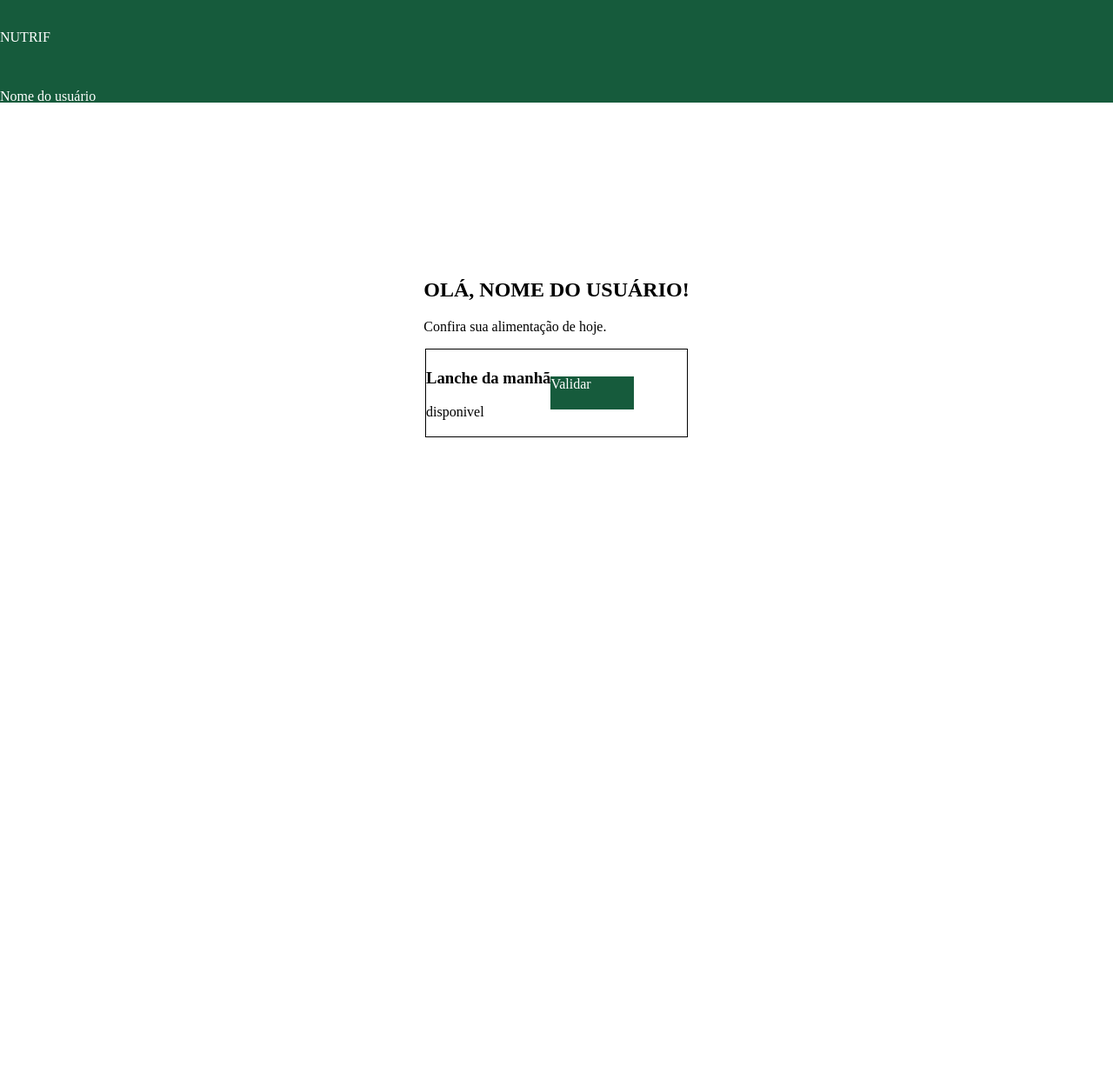
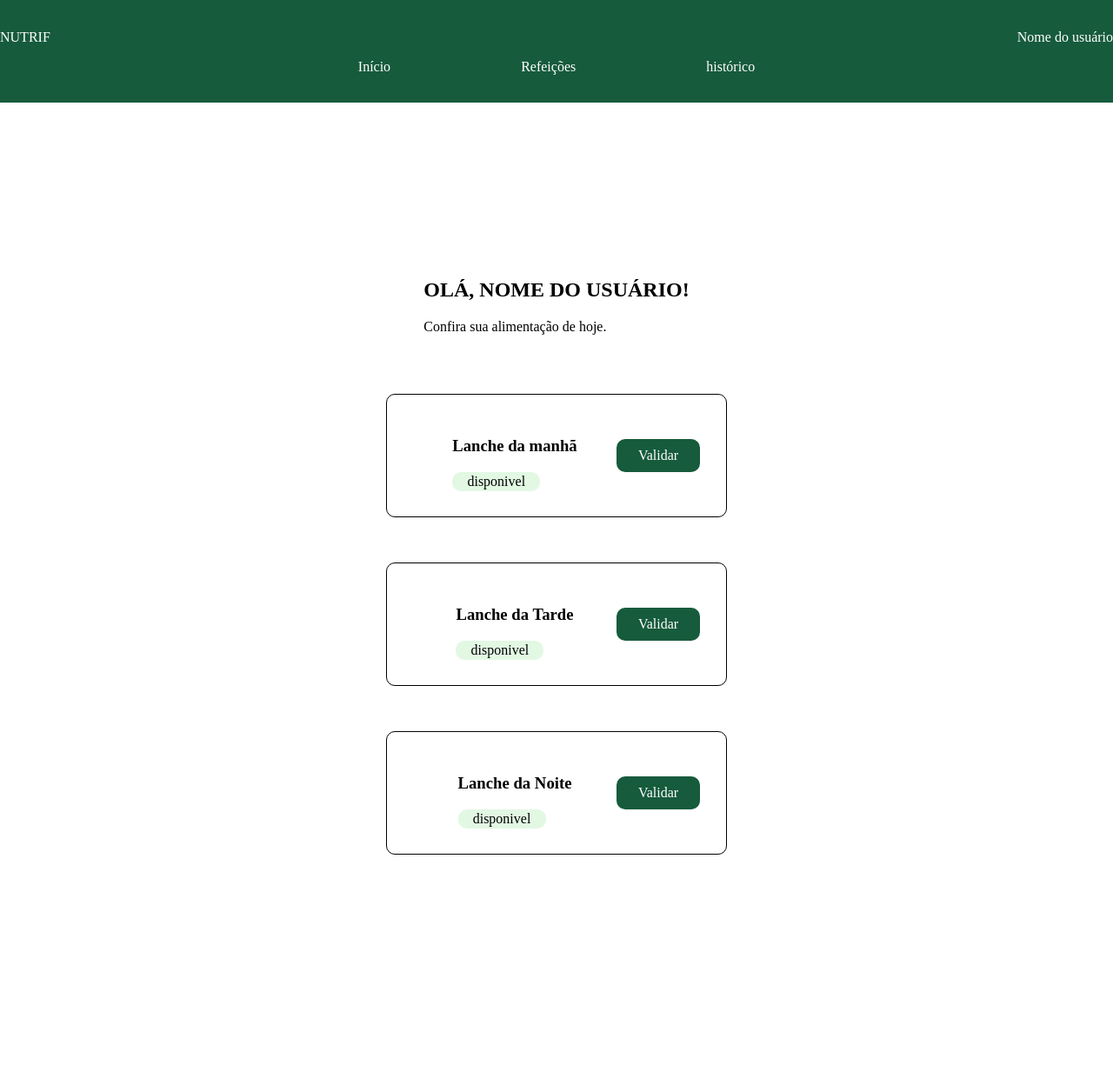
Before and after one commit to adinaifrn11/Nutrif-qrcode, a Python web app: template templates/dashboard.html in a window 1280 px wide. Shown: the whole page at 87% size. Run offline with Jinja, Linux system fonts and the light colour scheme; the template is opened without the code that fills it, so the values that code supplies are empty.

Commit message:
dashboard em finalização

```diff
--- a/style/dashboard.css
+++ b/style/dashboard.css
@@ -22,8 +22,14 @@ main {
     justify-content: center;
     align-items: center;
     flex-direction: column;
+    gap:52px;
 }
 
+header section{
+    display:flex;
+    flex-direction: row;
+    justify-content: space-between;
+}
 header nav{
     display:flex;
     flex-direction: row;
@@ -41,9 +47,12 @@ header nav a{
     display:flex;
     flex-direction: row;
     align-items:center;
-    width:300px;
-    height:100px;
+    width:330px;
+    height:80px;
     border:solid 1px;
+    border-radius:10px;
+    justify-content: space-between;
+    padding:30px
 
 }
 
@@ -51,6 +60,10 @@ header nav a{
     background-color:#165B3C;
     width: 96px;
     height: 38px;
+    border-radius:10px;
+    display:flex;
+    align-items:center;
+    justify-content: center;
 
 }
 
@@ -58,3 +71,13 @@ header nav a{
     text-decoration:none;
     color:white;
 }
+
+#disponivel{
+    background-color:#E2F8E3;
+    height: 22px;
+    width: 101px;
+    border-radius:10px;
+    display:flex;
+    align-items:center;
+    justify-content: center;
+}
--- a/templates/dashboard.html
+++ b/templates/dashboard.html
@@ -38,7 +38,31 @@
             <img>
             <div>
                 <h3>Lanche da manhã</h3>
-                <div><p>disponivel</p></div>
+                <div id="disponivel"><p>disponivel</p></div>
+            </div>
+
+            <div id="botao-validar">
+                <a href="validar.html">Validar</a>
+            </div>
+        </div>
+
+        <div class="validar">
+            <img>
+            <div>
+                <h3>Lanche da Tarde</h3>
+                <div id="disponivel"><p>disponivel</p></div>
+            </div>
+
+            <div id="botao-validar">
+                <a href="validar.html">Validar</a>
+            </div>
+        </div>
+
+        <div class="validar">
+            <img>
+            <div>
+                <h3>Lanche da Noite</h3>
+                <div id="disponivel"><p>disponivel</p></div>
             </div>
 
             <div id="botao-validar">
--- a/templates/login.html
+++ b/templates/login.html
@@ -22,7 +22,6 @@
             <p>Acesse sua conta para utilizar o sistema NUTRIF</p>
         </div>
 
-
         <div class="input">
             <img src="../images/matricula.svg" alt="icone matricula">
             <input type="text" placeholder="Matricula">
```
